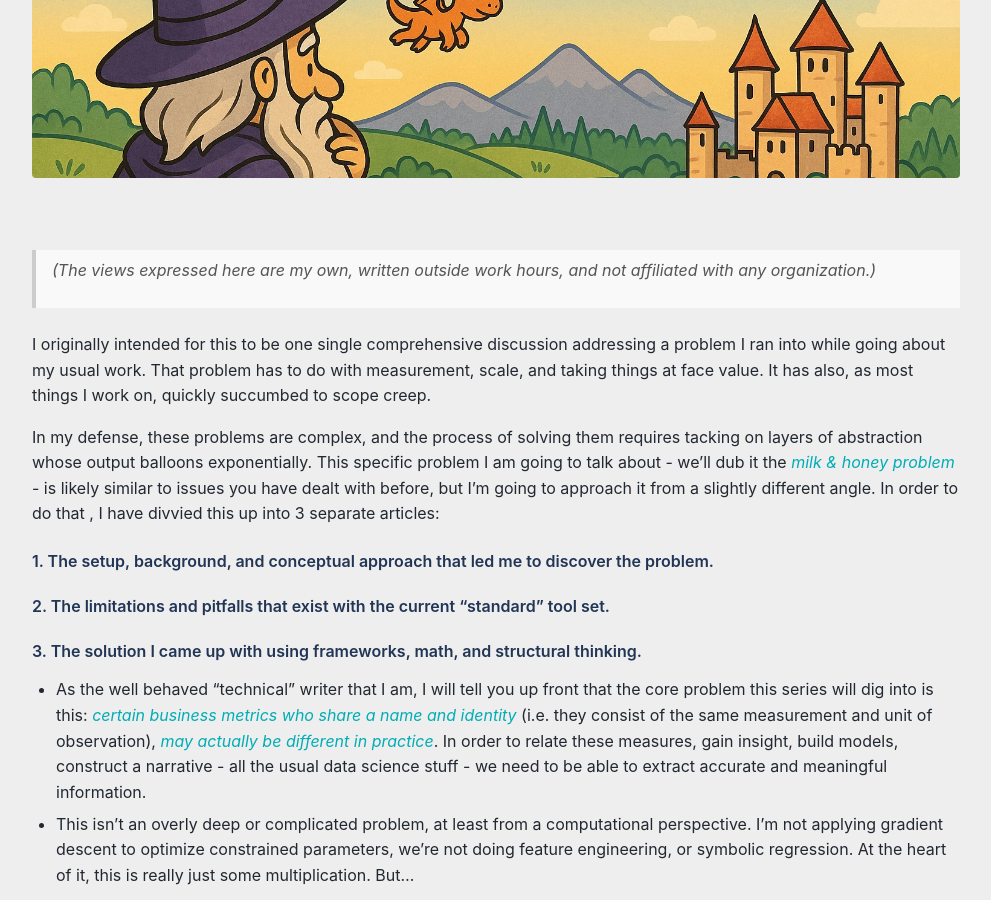
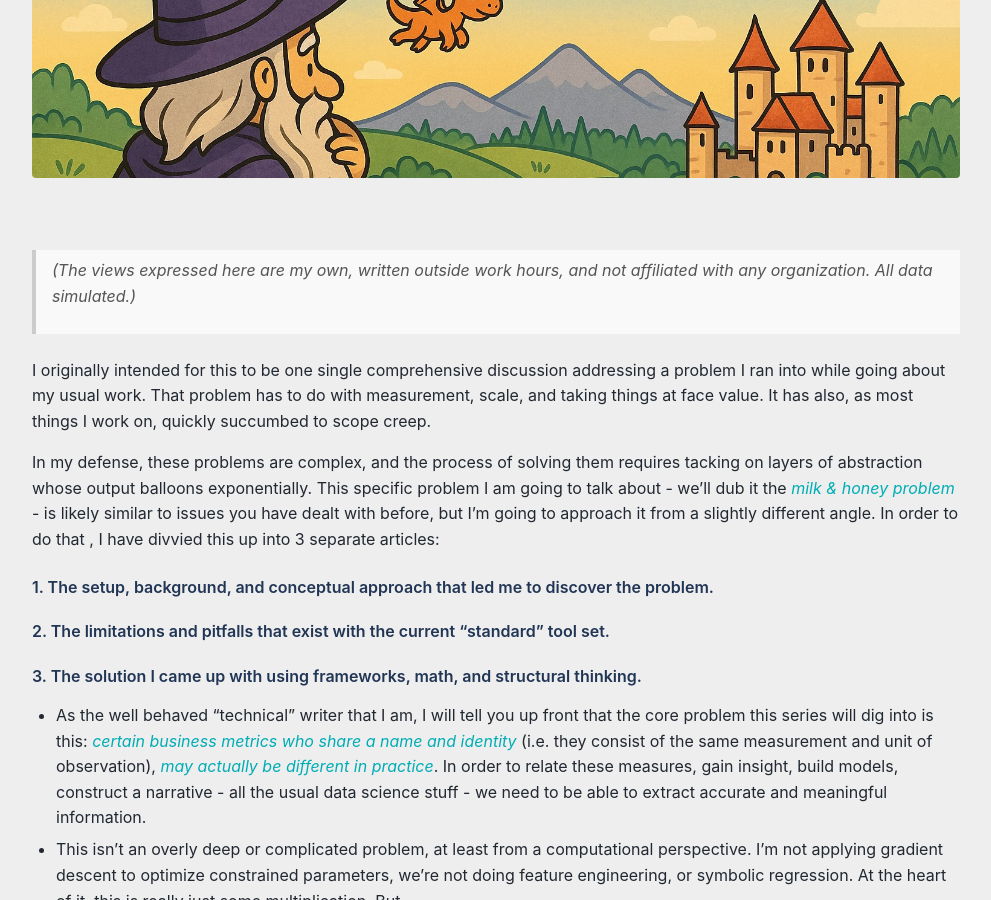
Before and after one commit to benjaminpharris/benjaminpharris.github.io, a Jekyll site: the page built from _posts/2025-04-07-monsters.md, in a window 1280 px wide and 900 px high, scrolled down 444 px. Shown: the whole window, without its empty margins (144-1135 px from the left). Built offline with Jekyll 4.4.1, drawn with Linux system fonts in a browser that asks for light colours.

Commit message:
Update 2025-04-07-monsters.md

```diff
--- a/_posts/2025-04-07-monsters.md
+++ b/_posts/2025-04-07-monsters.md
@@ -6,7 +6,7 @@
 ![Studying Milk and Honey](/assets/images/monsters_banner.jpg)
 
 ---
-> (The views expressed here are my own, written outside work hours, and not affiliated with any organization.)
+> (The views expressed here are my own, written outside work hours, and not affiliated with any organization. All data simulated.)
 
 I originally intended for this to be one single comprehensive discussion addressing a problem I ran into while going about my usual work. That problem has to do with measurement, scale, and taking things at face value.
 It has also, as most things I work on, quickly succumbed to scope creep.
```
